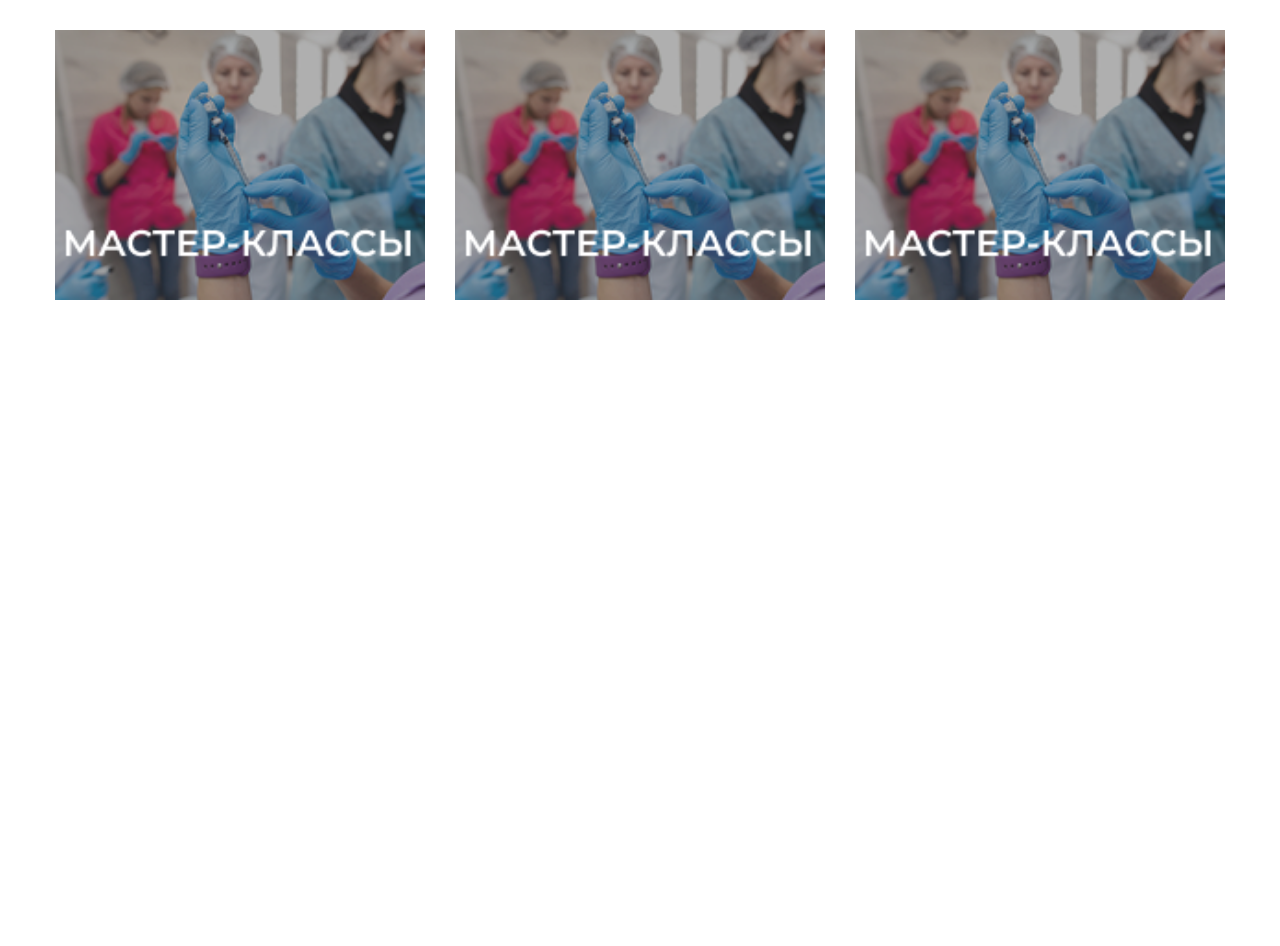
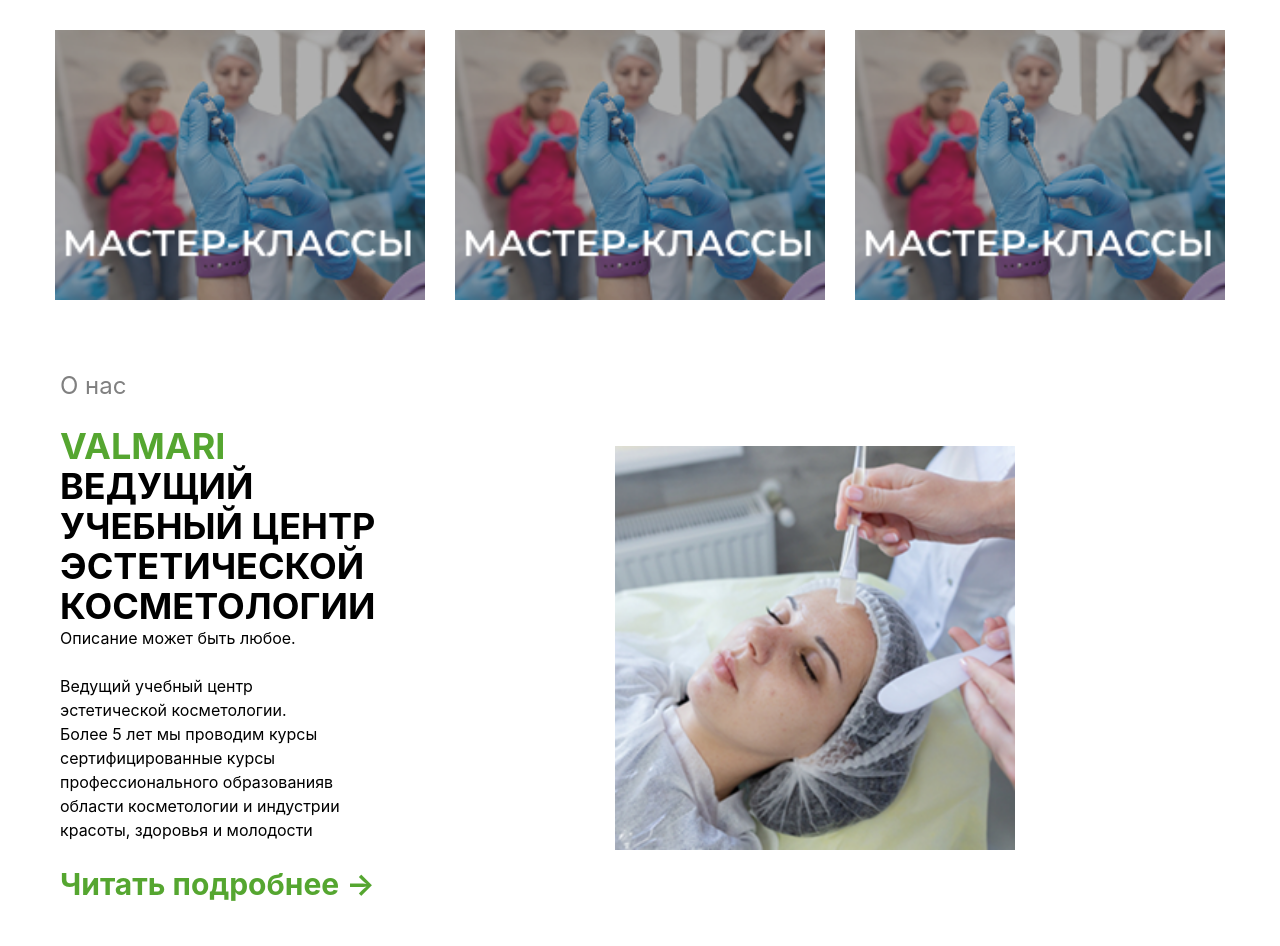
Before and after one commit to MuhammadNematov/cometolog, a website: page src/boew.html in a window 1280 px wide. Shown: the part 2412-3358 px from the top of the page. Before the commit the page ends 2712 px from the top, so only its background shows below. Drawn offline with nearby package versions, Linux system fonts and the light colour scheme; files that its build step writes are made by us from their sources.

Commit message:
sectoer5 boew

```diff
--- a/src/boew.html
+++ b/src/boew.html
@@ -190,5 +190,25 @@
             <img class="w-[90%] m-auto lg:w-[370px]" src="./boew.imges/Карточка.png" alt="">
         </div>
     </div>
+
+
+     <div class="max-w-[1200px] m-auto mt-[50px]">
+        <div class="lg:flex lg:justify-between items-center p-[20px]">
+
+            <div>
+                <p class="text-2xl text-[grey]">О нас</p><br>
+                <h1 class="text-4xl font-bold w-[350px]"><span class="text-[#55A630]">VALMARI</span> ВЕДУЩИЙ УЧЕБНЫЙ ЦЕНТР ЭСТЕТИЧЕСКОЙ КОСМЕТОЛОГИИ </h1>
+                <p class="lg:w-[300px]">Описание может быть любое. <br><br>
+Ведущий учебный центр эстетической косметологии. <br>
+Более 5 лет мы проводим курсы сертифицированные курсы профессионального образованияв области косметологии и индустрии красоты, здоровья и молодости
+</p><br>
+
+                <h1 class="text-3xl font-bold text-[#55A630]">Читать подробнее →</h1><br>
+            </div>
+
+            <img class="w-[90%] m-auto lg:w-[400px]" src="./boew.imges/Rectangle 108.png" alt="">
+            <!-- <img src="./boew.imges/Снимок экрана 2026-06-02 083810.png" alt=""> -->
+        </div>
+    </div>
 </body>
 </html>
```
Also changed, not shown: src/boew.imges/Rectangle 108.png (added).
